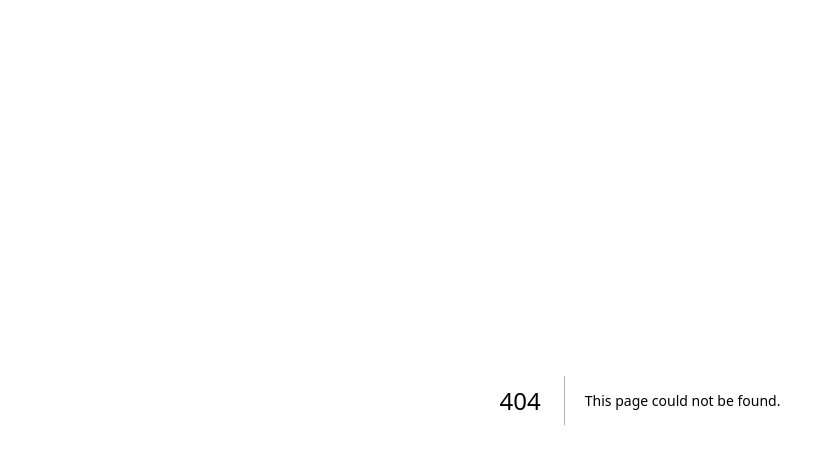
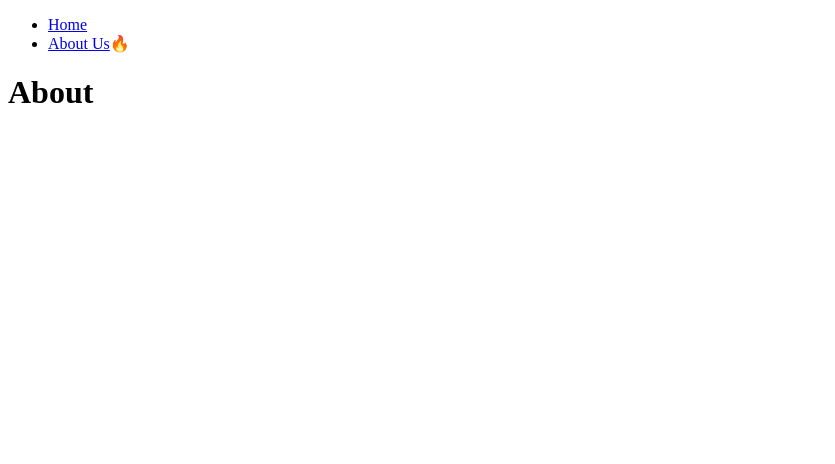
Before and after one commit to dev-hyeonmin/next14-example, a Next.js app: page /about-us in a window 1280 px wide. Before the commit this address had no page. Shown: the top 464 px of the page, without its empty margins (0-835 px from the left). Built offline with nearby package versions, Linux system fonts and the light colour scheme.

Commit message:
use client

```diff
--- /dev/null
+++ b/app/about-us/page.tsx
@@ -0,0 +1,10 @@
+import Navigation from "../../components/navigation"
+
+export default function About() {
+    return(
+    <>
+        <Navigation />
+        <h1>About</h1>
+    </>
+    )
+}
--- /dev/null
+++ b/app/not-found.tsx
@@ -0,0 +1,3 @@
+export default function NotFound () {
+    return <h1>404</h1>;
+}
--- /dev/null
+++ b/components/navigation.tsx
@@ -0,0 +1,21 @@
+"use client"
+
+import Link from "next/link";
+import { usePathname } from "next/navigation";
+
+export default function Navigation() {
+  const path = usePathname();
+  return (
+    <nav>
+      <ul>
+        <li>
+          <Link href="/">Home</Link> {path === "/" ? "🔥" : ""}
+        </li>
+        <li>
+          <Link href="/about-us">About Us</Link>
+          {path === "/about-us" ? "🔥" : ""}
+        </li>
+      </ul>
+    </nav>
+  );
+}
```
